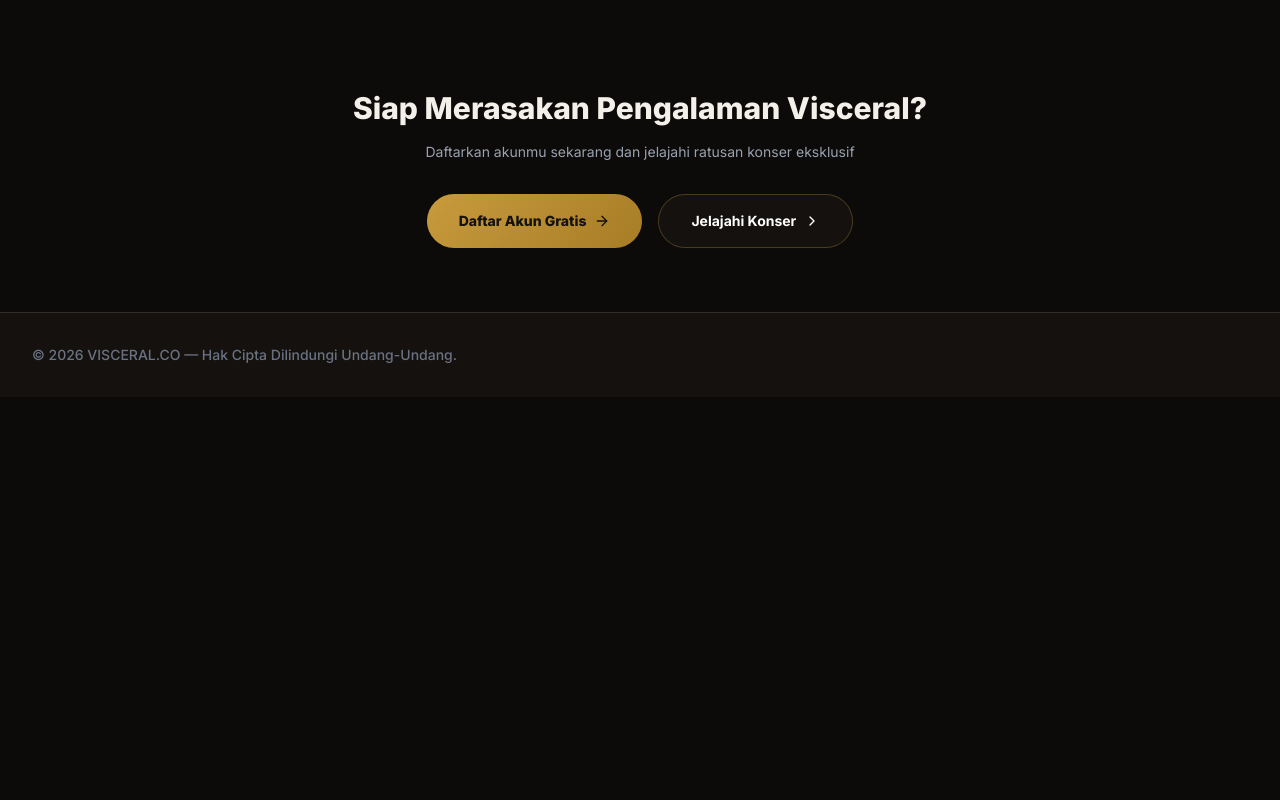
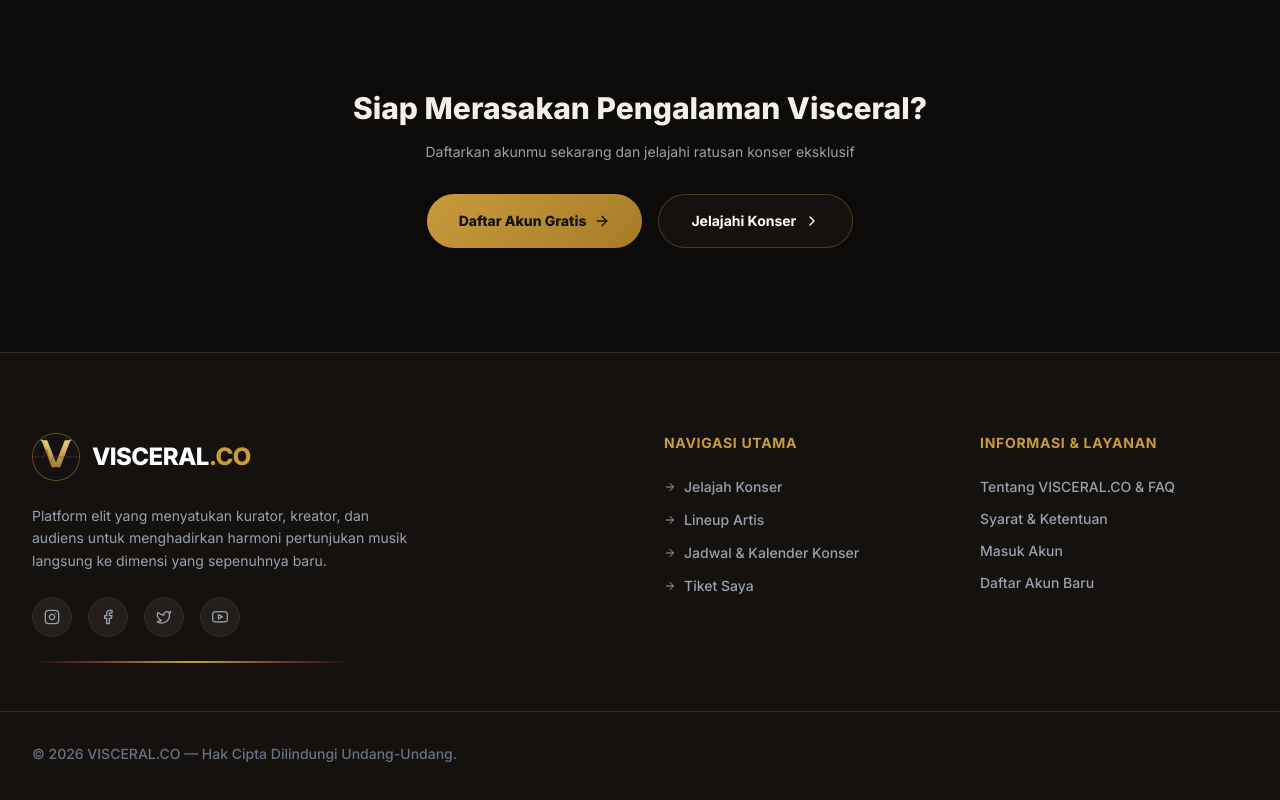
Before and after one commit to ardenpratamamaskuri404/VISCERAL.CO-Concert-Ticket-Booking-Platform-App, a React (Vite) app in the folder web/frontend/: page /about in a window 1280 px wide. Shown: the part 2570-3370 px from the top of the page. Before the commit the page ends 2967 px from the top, so only its background shows below. Built offline with nearby package versions, Linux system fonts and the light colour scheme; no server answers.

Commit message:
fix(ui): unify shared Footer across About, Explore, DetailEvent, and MyTickets pages

```diff
--- a/web/frontend/src/pages/AboutPage.jsx
+++ b/web/frontend/src/pages/AboutPage.jsx
@@ -1,6 +1,7 @@
 import React, { useState } from 'react';
 import { Link } from 'react-router-dom';
 import Navbar from '../components/Navbar';
+import Footer from '../components/Footer';
 import { motion } from 'framer-motion';
 import { ChevronDown, ChevronRight, Ticket, Shield, Zap, QrCode, Headphones, CreditCard, ArrowRight } from 'lucide-react';
 import logoSvg from '../assets/logo.svg';
@@ -182,12 +183,7 @@ export default function AboutPage() {
         </motion.div>
       </section>
 
-      {/* Footer */}
-      <footer className="bg-gray-100 dark:bg-obsidian text-gray-600 dark:text-brand-lightText py-8 border-t border-gray-200 dark:border-obsidian-border transition-colors">
-        <div className="max-w-7xl mx-auto px-4 md:px-8 flex flex-col sm:flex-row justify-between items-center text-sm text-gray-500 font-medium">
-          <p>© 2026 VISCERAL.CO — Hak Cipta Dilindungi Undang-Undang.</p>
-        </div>
-      </footer>
+      <Footer />
     </div>
   );
 }
--- a/web/frontend/src/pages/DetailEventPage.jsx
+++ b/web/frontend/src/pages/DetailEventPage.jsx
@@ -2,6 +2,7 @@ import React, { useState, useEffect } from 'react';
 import { useParams, Link, useNavigate } from 'react-router-dom';
 import { useStore } from '../context/StoreContext';
 import Navbar from '../components/Navbar';
+import Footer from '../components/Footer';
 import { MapPin, Calendar, Clock, Sparkles, ShieldAlert, X, ShieldCheck, ChevronRight, Ticket, ArrowLeft } from 'lucide-react';
 import { MapContainer, TileLayer, Marker, Popup } from 'react-leaflet';
 import { getImageUrl } from '../utils/image';
@@ -295,6 +296,7 @@ export default function DetailEventPage() {
         </div>
       )}
 
+      <Footer />
     </div>
   );
 }
--- a/web/frontend/src/pages/ExploreEventPage.jsx
+++ b/web/frontend/src/pages/ExploreEventPage.jsx
@@ -2,6 +2,7 @@ import React, { useState } from 'react';
 import { Link } from 'react-router-dom';
 import { useStore } from '../context/StoreContext';
 import Navbar from '../components/Navbar';
+import Footer from '../components/Footer';
 import { Search, Filter, Calendar, MapPin, Ticket, ShieldAlert } from 'lucide-react';
 import { getImageUrl } from '../utils/image';
 import { motion } from 'framer-motion';
@@ -189,6 +190,8 @@ export default function ExploreEventPage() {
           ))}
         </div>
       </motion.div>
+
+      <Footer />
     </div>
   );
 }
--- a/web/frontend/src/pages/MyTicketsPage.jsx
+++ b/web/frontend/src/pages/MyTicketsPage.jsx
@@ -2,6 +2,7 @@ import React, { useState } from 'react';
 import { Link } from 'react-router-dom';
 import { useStore } from '../context/StoreContext';
 import Navbar from '../components/Navbar';
+import Footer from '../components/Footer';
 import { Ticket, Calendar, QrCode, ShieldCheck, Clock, ChevronRight, RefreshCcw, X, AlertCircle, CheckCircle2 } from 'lucide-react';
 import api from '../api/axios';
 
@@ -353,6 +354,8 @@ export default function MyTicketsPage() {
           </div>
         </div>
       )}
+
+      <Footer />
     </div>
   );
 }
```
